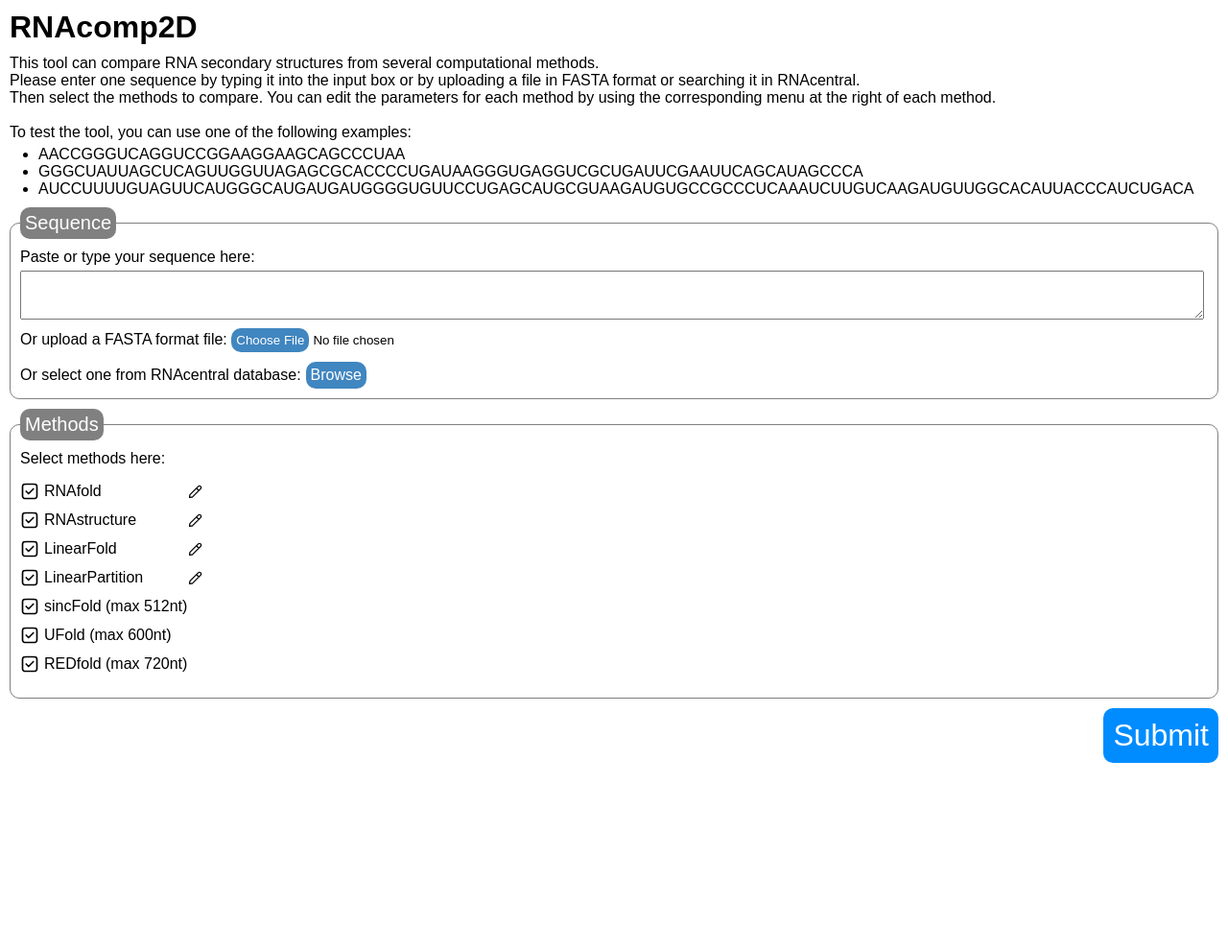
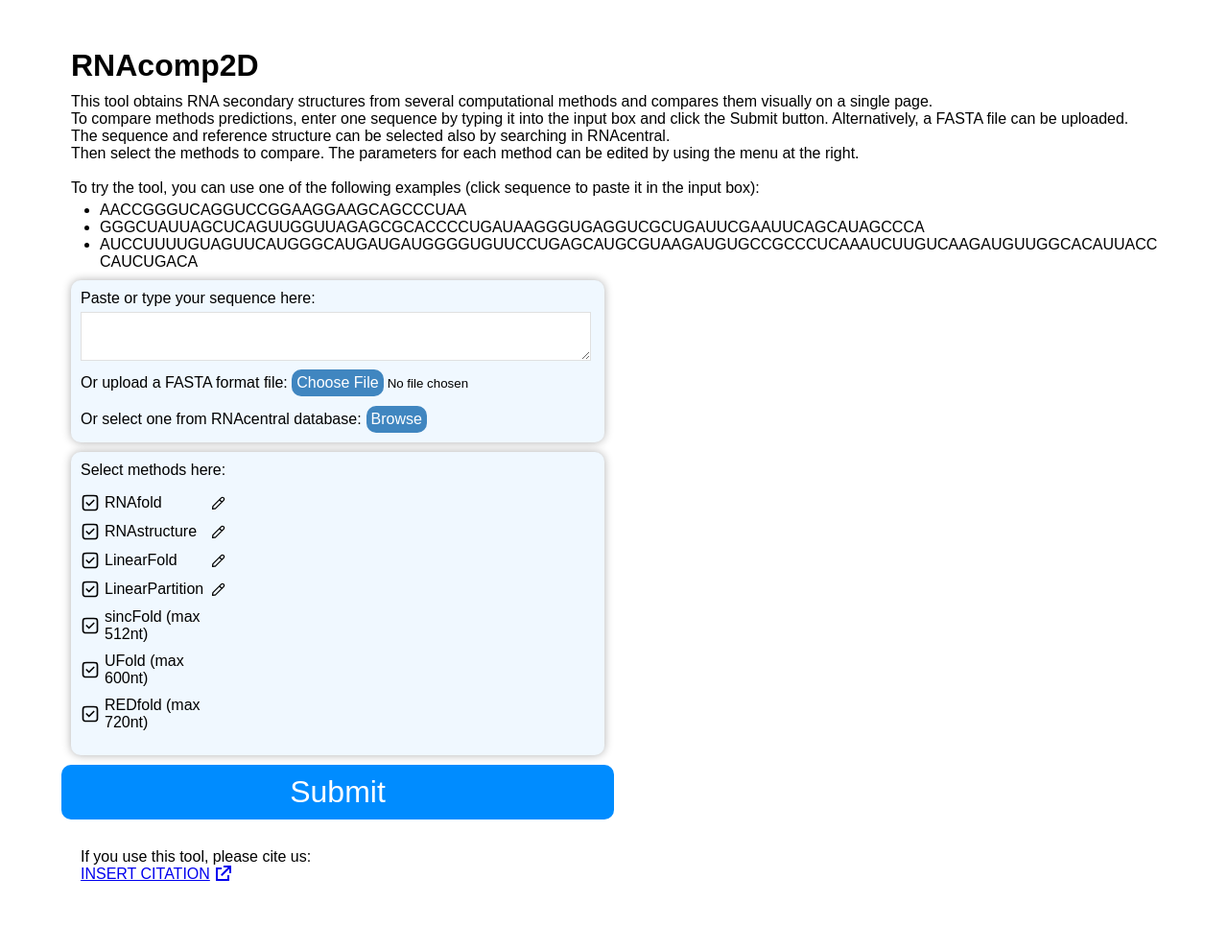
Before and after one commit to sinc-lab/RNAcomp2D, a Flask app: page / in a window 1280 px wide. Shown: the whole page at 96% size. Before the commit the page ends 795 px from the top, so only its background shows below. Run offline with Flask 3, Linux system fonts and the light colour scheme; data that the repository does not hold is empty.

Commit message:
Miscellaneous changes.
Added:
- proxy option
- placeholder for citation
- buttons for paste example
- home button

Updated styles:
- borders replaced by shadows
- improved space used when dialog is open

```diff
--- a/app.py
+++ b/app.py
@@ -7,9 +7,18 @@ import methods as mt
 import threading
 import time
 
+import argparse as ap
+
+parser = ap.ArgumentParser()
+parser.add_argument("--use_proxy", action="store_true", default=False)
+args = parser.parse_args()
+
 app = Flask(__name__)
-app_root = '/RNAcomp2D'
-app.config['APPLICATION_ROOT'] = app_root
+if args.use_proxy:
+    app_root = '/RNAcomp2D'
+    app.config['APPLICATION_ROOT'] = app_root
+else:
+    app_root = ''
 
 SESSIONS = {}
 BASE_TEMP_DIR = 'sessions_temp'
@@ -29,7 +38,8 @@ class PrefixMiddleware:
 
 
 # Apply the middleware
-app.wsgi_app = PrefixMiddleware(app.wsgi_app, prefix=app_root)
+if app_root != '':
+    app.wsgi_app = PrefixMiddleware(app.wsgi_app, prefix=app_root)
 
 # Thread configuration: partial parallelization
 #config = "partial"
--- a/docker-compose.yml
+++ b/docker-compose.yml
@@ -1,4 +1,4 @@
-RNAcomp2D:
+rnacomp2d:
   build: .
   environment:
     - PYTHONUNBUFFERED=1
--- a/static/src/main.js
+++ b/static/src/main.js
@@ -170,7 +170,21 @@ rnacentral_button.addEventListener("click", function() {
 	size = 15;
 	var query = formatQuery(document.getElementById("dialog_search_input").value,
 				filters, start, size);
-	rnacentral_dialog.showModal();
+	//rnacentral_dialog.showModal();
+    rnacentral_dialog.style.display = "flex";
+    document.getElementById("cite_link").style.display = "none";
+    var margin_size = Math.min(window.innerWidth*0.01, window.innerHeight*0.01);
+    rnacentral_dialog.style.top = parseInt(margin_size) + "px";
+    rnacentral_dialog.style.left = parseInt(margin_size) + "px";
+    rnacentral_dialog.style.bottom = parseInt(margin_size) + "px";
+    rnacentral_dialog.style.right = parseInt(margin_size) + "px";
+    var filter_height = document.querySelectorAll(".filter_fieldset")[0].clientHeight;
+    var filter_header = document.querySelectorAll(".filter_legend")[0].clientHeight;
+    var filter_radios_height = filter_height-filter_header-20;
+    var filter_radios = document.querySelectorAll(".filter_radios");
+    for (var filter of filter_radios) {
+        filter.style.height = filter_radios_height + "px";
+    }
 	searchOnRnacentral(search_results, query).then((json) => {
 		showSearchResults(json, search_results, start, size);
 	})
@@ -201,6 +215,14 @@ text_area.addEventListener("input", () => {
 file_input.addEventListener("input", () => {
   clear_file.hidden = false;
 })
+
+var examples = document.getElementsByClassName("example");
+for (var example of examples) {
+  example.addEventListener("click", (e) => {
+    text_area.value = e.target.textContent;
+    clear_sequence.hidden = false;
+  })
+}
 
 
 // Events for select sequence from RNAcentral
--- a/static/src/rnacentraldialog.js
+++ b/static/src/rnacentraldialog.js
@@ -58,32 +58,36 @@ export function createRnacentralDialog(dialog, filters, start, size) {
   const no_selection_error = document
     .getElementById("dialog_nothing_selected_error")
 
-	dialog.children[0].innerHTML = `<div id="dialog_filters">
+  dialog.children[0].innerHTML = `<div id="dialog_filters_section">
             <div id="dialog_filters_buttons">
                 <button id="apply_filters" class="primary medium">Apply filters</button>
                 <button id="reset_filters" class="secondary medium">Reset filters</button>
             </div>
+            <div id="dialog_filters"></div>
         </div>`;
   var dialog_filters = document.getElementById("dialog_filters");
   // Generate filter from dictionary
+  // Each filter was placed in a fieldset. Now I replace the fieldset by a
+  // div, but I still name it fieldset (easy to find and format)
   for (var filter of Object.keys(filters)) {
-		dialog_filters.innerHTML += `<fieldset id="${filter}_fieldset"
-			class="filter_fieldset"><legend>${filters[filter].legend}</legend>
-			</fieldset>`;
-		var fieldset = document.getElementById(filter + "_fieldset");
+    dialog_filters.innerHTML += `<div id="${filter}_fieldset"
+            class="filter_fieldset"><p class="filter_legend">${filters[filter].legend}</p>
+            <div id="${filter}_radios" class="filter_radios"></div>
+            </div>`;
+    var radios = document.getElementById(filter + "_radios");
     if (filters[filter].inputtype == "radio") {
-			fieldset.innerHTML += `
+      radios.innerHTML += `
                 <input type="radio" name="${filter}"
                 value="all" checked>All</input><br />`;
     }
     for (var value of filters[filter].values) {
       if (filters[filter].inputtype == "radio") {
-				fieldset.innerHTML += `
+        radios.innerHTML += `
                     <input type="radio" name="${filter}"
                     value="${value.queryvalue}">${value.name}
                     </input><br />`;
       }else if (filters[filter].inputtype == "checkbox") {
-				fieldset.innerHTML += `
+        radios.innerHTML += `
                     <input type="checkbox" name="${filter}"
                     value="${value.queryvalue}">${value.name}
                     </input><br />`;
@@ -144,8 +148,15 @@ export function createRnacentralDialog(dialog, filters, start, size) {
     sequence_id.parentNode.children[0].hidden = true;
     sequence_id.innerHTML = "";
     start = 0;
-		dialog.close();
+    //dialog.close();
+    var fils = document.querySelectorAll(".filter_radios");
+    for (var fil of fils) {
+      fil.style.height = "10px";
+    }
+    document.getElementById("dialog_results_content").style.maxHeight = "100px";
+    dialog.style.display = "none";
     document.getElementById("clear_rnacentral").hidden = true;
+    document.getElementById("cite_link").style.display = "flex";
   });
 
   select_dialog.addEventListener("click", function() {
@@ -166,8 +177,15 @@ export function createRnacentralDialog(dialog, filters, start, size) {
       return;
     }
     start = 0;
-		dialog.close();
+    //dialog.close();
+    var fils = document.querySelectorAll(".filter_radios");
+    for (var fil of fils) {
+      fil.style.height = "10px";
+    }
+    document.getElementById("dialog_results_content").style.maxHeight = "100px";
+    dialog.style.display = "none";
     document.getElementById("clear_rnacentral").hidden = false;
+    document.getElementById("cite_link").style.display = "flex";
   });
 
 	const apply_filters = document.getElementById("apply_filters");
@@ -189,6 +207,11 @@ export function createRnacentralDialog(dialog, filters, start, size) {
 }
 
 export function showSearchResults(json, results, start, size) {
+  var dialog_result_height = document.getElementById("dialog_results").clientHeight;
+  var dialog_result_title_height = document.getElementById("dialog_results_title").offsetHeight;
+  var dialog_result_content_height = dialog_result_height - dialog_result_title_height - 50;
+  console.log(dialog_result_height, dialog_result_title_height, dialog_result_content_height);
+  results.style.maxHeight = dialog_result_content_height + "px";
   var prev_button = results.parentElement.parentElement
     .querySelector("#dialog_previous_button");
   var next_button = results.parentElement.parentElement
--- a/static/src/show_results.js
+++ b/static/src/show_results.js
@@ -3,7 +3,11 @@ import { pin_method, redraw_svgs, define_download_dialog } from "./edit_results_
 import { download_method_pdf, download_method_fasta, download_method_png, download_method_svg,
   download_method_jpg, download_methods_pdf, download_methods_fasta } from "./downloads.js";
 
-export const sequence = document.querySelector("p.sequence").innerHTML;
+export const sequence = document.querySelector("div#sequence").innerHTML;
+
+document.getElementById("home_button").addEventListener("click", () => {
+  window.location.href = APP_ROOT + "/";
+});
 
 // Initialize methods grid to be sortable
 const methods = document.getElementById("methods_grid");
--- a/static/style.css
+++ b/static/style.css
@@ -10,8 +10,9 @@
 }
 
 body {
-	width: 100%;
-	margin: auto;
+  width: 90%;
+  margin: 50px auto;
+  padding: 0px 0px 0px 0px;
 }
 
 p {
@@ -28,6 +29,10 @@ ul.examples {
 
 h1.title {
   margin: 10px;
+}
+
+form {
+  width: 50%;
 }
 
 /*******************
@@ -58,48 +63,90 @@ h1.title {
   --secondary-light-active: #A9A9A9;
   --secondary-light-disabled: #C2C2C2;
   --secondary-light-disabled-font: #606060;
+  --fieldset-background: #F0F8FF;
+  --fieldset-secondary-background: #FFFFFF;
+  --shadow: #B0B0B0;
+  --selected-background: #E0F1FF;
+  --selected-font: #004680;
+  --selected-font-hover: #008CFF;
+  --selected-font-active: #002340;
+  --unselected-background: #FFFFFF;
+  --unselected-font: #000000;
+  --unselected-font-hover: #666666;
+  --unselected-font-active: #404040;
+}
+body, dialog {
+  background-color: var(--fieldset-secondary-background);
 }
 
 /**********************************************************************
  *                             Containers                             *
  **********************************************************************/
-fieldset {
-	border: 1px solid var(--secondary);
+div.fieldset_container, div.filter_fieldset{
   border-radius: 10px;
   margin: 10px 10px 10px 10px;
   padding: 10px 10px 10px 10px;
+  background-color: var(--fieldset-background);
+  box-shadow: 0px 0px 10px 0px var(--shadow);
 }
 
-fieldset.filter_fieldset {
+div.filter_radios {
+  height: 10px;
   overflow-y: scroll;
-	height: 150px;
 }
 
-legend {
+p.filter_legend {
+  font-weight: bold;
   font-size: 20px;
-	background-color: var(--secondary);
-	color: white;
+  /*background-color: var(--secondary);*/
+  /*color: var(--secondary-font);*/
   padding: 5px;
   border-radius: 10px;
+  /*border: 1px solid var(--secondary);*/
+  /*box-shadow: 0px 0px 10px 0px var(--secondary);*/
+}
+
+div#cite_message {
+  background-color: var(--fieldset-secondary-background);
+  /*box-shadow: 0px 0px 10px 0px var(--shadow);*/
+  padding: 10px;
+  margin: 10px 10px 10px 10px;
+}
+
+p, h1, h2, h3, h4, h5, h6, dialog {
+  color: var(--unselected-font);
 }
 
 /**********************************************************************
  *                           Sequence input                           *
  **********************************************************************/
 li.example {
+  cursor: pointer;
   word-wrap: break-word;
+  color: #000000;
+  shadow: 0px 0px 10px 0px var(--shadow);
+}
+
+li.example:hover {
+  color: var(--secondary);
+}
+
+li.example:active {
+  color: var(--secondary-active);
 }
 
 textarea {
   margin: 5px 0px 5px 0px;
   width: calc(100% - 10px);
   word-wrap: break-word;
+  border: 1px solid var(--secondary-light);
 }
 
 input[type="file"]::file-selector-button {
   background-color: var(--primary-light);
   color: var(--primary-light-font);
   padding: 5px;
+  font-size: 16px;
   border-radius: 10px;
   border: none;
 }
@@ -304,7 +359,7 @@ div#rnacentral_dialog_buttons {
   gap: 5px;
 }
 
-#ebi-search-link {
+#ebi-search-link, #cite_link {
   display: flex;
   align-items: center;
   gap: 8px;
@@ -347,7 +402,7 @@ div#rnacentral_dialog_buttons {
  **********************************************************************/
 #methods {
   display: grid;
-	grid-template-columns: 200px auto;
+  grid-template-columns: 30% auto;
   gap: 10px;
 }
 
@@ -435,11 +492,8 @@ div#method_editor_buttons {
  *                               Submit                               *
  **********************************************************************/
 #submit_button_container {
-	margin: 10px;
   display: flex;
-	justify-content: flex-end;
   align-items: center;
-	gap: 10px;
 }
 
 #submit_message {
@@ -530,6 +584,7 @@ button.medium {
 }
 
 button.large {
+  width: 100%;
   padding: 10px;
   font-size: 32px;
 }
@@ -556,3 +611,14 @@ button.large {
   0% { transform: rotate(0deg); }
   100% { transform: rotate(360deg); }
 }
+
+/***************
+ *  Bottom     *
+ ***************/
+div#bottom_message {
+  margin: 10px 0px 10px 0px;
+  display: flex;
+  justify-content: space-between;
+  align-items: center;
+  gap: 10px;
+}
--- a/templates/home.html
+++ b/templates/home.html
@@ -14,19 +14,25 @@
 <!-- Brief description of the application -->
 <h1 class="title">RNAcomp2D</h1>
 <p class="description">
-This tool can compare RNA secondary structures from several computational methods.
+This tool obtains RNA secondary structures from several computational methods
+and compares them visually on a single page.
 </p>
 <p class="description">
-Please enter one sequence by typing it into the input box or by uploading a file in
-FASTA format or searching it in RNAcentral.
+To compare methods predictions, enter one sequence by typing it into the input
+box and click the Submit button. Alternatively, a FASTA file can be uploaded.
 </p>
 <p class="description">
-Then select the methods to compare. You can edit the parameters for each method by
-using the corresponding menu at the right of each method.
+The sequence and reference structure can be selected also by searching in
+RNAcentral.
+</p>
+<p class="description">
+Then select the methods to compare. The parameters for each method can be
+edited by using the menu at the right.
 </p>
 <br />
 <p class="description">
-To test the tool, you can use one of the following examples:
+To try the tool, you can use one of the following examples (click sequence to
+paste it in the input box):
 </p>
 <ul class="examples">
 	<li class="example">AACCGGGUCAGGUCCGGAAGGAAGCAGCCCUAA</li>
@@ -35,10 +41,9 @@ To test the tool, you can use one of the following examples:
 </ul>
 <form action={{ url_for('show_results') }} method="POST" accept-charset="utf-8"
 	id="myForm">
-	<fieldset>
+	<div id="sequence_input_container" class="fieldset_container">
 		<!-- Fieldset for sequence input -->
         <!-- Sequence input text area -->
-		<legend>Sequence</legend>
 		<div id="seq_input_label_error">
 		<label for="seq_string">Paste or type your sequence here:</label>
         <button id="clear_sequence" class="secondary small" hidden>Clear sequence</button>
@@ -81,21 +86,28 @@ To test the tool, you can use one of the following examples:
                 </div>
             </div>
 		</dialog>
-	</fieldset>
-	<fieldset id="methods">
+	</div>
+	<div id="methods" class="fieldset_container">
 		<!-- Fieldset for methods selection -->
-		<legend>Methods</legend>
 		<div id="method_selector">
 			<p>Select methods here:</p>
 			<div id="available_methods"></div>
 		</div>
 		<div id="method_editor" class="hidden" style="display: none">
 		</div><div id="error-methods" style="display: none"></div>
-	</fieldset>
+	</div>
 	<div id="submit_button_container">
-		<div id="submit_message" style="display: none"></div>
 		<button id="submit_button" class="primary large" type="submit">Submit</button>
 	</div>
+    <div id="bottom_message">
+      <div id="cite_message">If you use this tool, please cite us:
+        <a id="cite_link" href="https://github.com/RosarioVitale/RNAcomp2D"
+          style="display:flex" target="_blank">
+          INSERT CITATION <div class="external_link"> </div>
+        </a>
+      </div>
+      <div id="submit_message" style="display: none"></div>
+    </div>
 </form>
 <script src={{ url_for('static', filename='src/main.js') }} type="module" defer></script>
 {% endblock %}
```
Also changed, not shown: other parts of static/style.css (+45 -35 lines), static/results.css (+136 -35 lines), templates/show_results.html (+15 -3 lines), 1 other file. Lines whose indentation alone changed are shown as unchanged.
